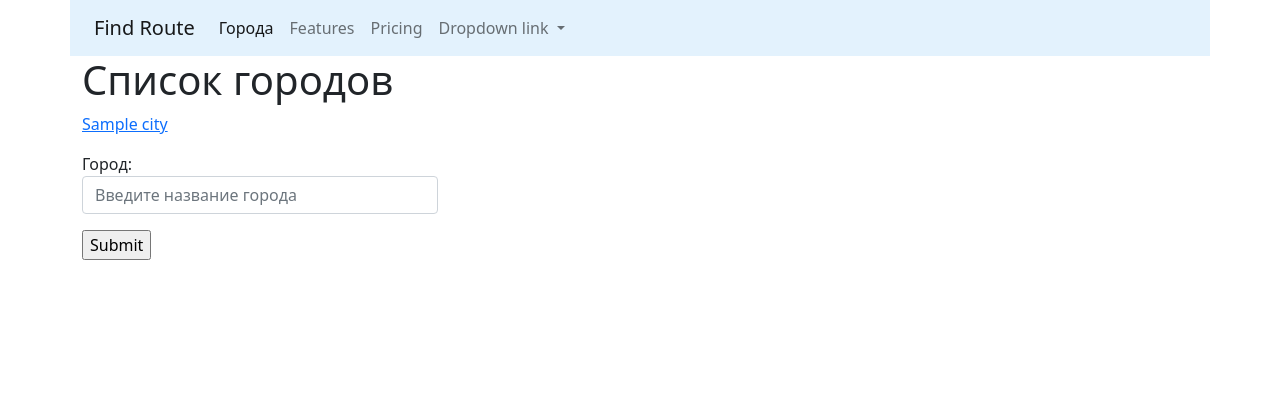
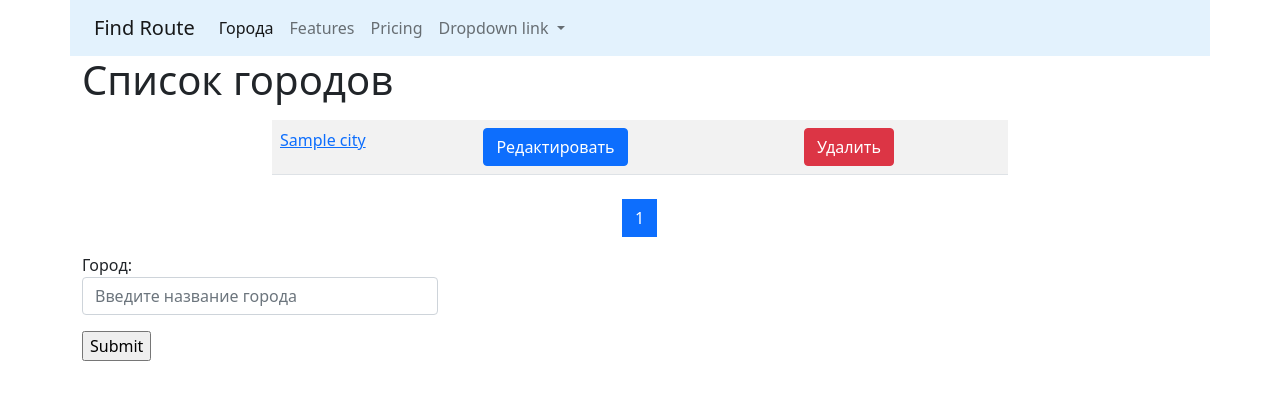
Before and after one commit to dveit/find_route, a Django app: page /cities/ in a window 1280 px wide. Shown: the top 400 px of the page. Run offline with Django 3.2, Linux system fonts and the light colour scheme; tables that the repository leaves empty hold one stand-in row (values such as "Sample post").

Commit message:
added pages and pagination

```diff
--- a/cities/templates/cities/home.html
+++ b/cities/templates/cities/home.html
@@ -4,14 +4,54 @@
 {% block content %}
 <h1>Список городов</h1>
 <div class="row">
-    <div class="col-md">
-        {% for object in objects_list %}
-            <p>
-                <a href ="{% url 'cities:detail' pk=object.pk %}">{{ object.name }}</a>
-            </p>
+    <div class="col-md-8 mx-auto my-2">
+        <table class="table table-striped">
+        {% for object in page_obj %}
+            <tr>
+                <td>
+                    <a href ="{% url 'cities:detail' pk=object.pk %}">{{ object.name }}</a>
+                </td>
+                <td>
+                    <a href ="{% url 'cities:update' pk=object.pk %}">
+                        <button type="submit" class="btn btn-primary">Редактировать</button></a>
+                </td>
+                <td>
+                    <a href ="{% url 'cities:delete' pk=object.pk %}">
+                        <button type="submit" class="btn btn-danger">Удалить</button></a>
+                </td>
+            </tr>
         {% endfor %}
+    </table>
     </div>
 </div>
+
+<nav aria-label="Page navigation example">
+    <ul class="pagination justify-content-center">
+
+        <li class="page-item">
+            {% if page_obj.has_previous %}
+                <a class="page-link" href="?page={{ page_obj.previous_page_number }}" aria-label="Previous">
+                <span aria-hidden="true">&laquo;</span>
+                </a>
+            {% endif %}
+        </li>
+
+        {% for page in page_obj.paginator.page_range %}
+            <li class="page-item {% if page == page_obj.number %} active {% endif %}">
+                <a class="page-link" href="?page={{ page }}">{{ page }}</a>
+            </li>
+        {% endfor %}
+
+        <li class="page-item">
+            {% if page_obj.has_next %}
+                <a class="page-link" href="?page={{ page_obj.next_page_number }}" aria-label="Next">
+                <span aria-hidden="true">&raquo;</span>
+                </a>
+            {% endif %}
+        </li>
+    </ul>
+  </nav>
+
 <div class="row">
     <div class="col-md-4">
         <form action="" method="post"> {% csrf_token %}
--- a/cities/urls.py
+++ b/cities/urls.py
@@ -2,7 +2,7 @@ from django.urls import path
 from cities.views import *
 
 urlpatterns = [
-    path('', home, name='home'),
+    path('', CityListView.as_view(), name='home'),
     path('detail/<int:pk>/', CityDetailView.as_view(), name='detail'),
     path('update/<int:pk>/', CityUpdateView.as_view(), name='update'),
     path('delete/<int:pk>/', CityDeleteView.as_view(), name='delete'),
--- a/cities/views.py
+++ b/cities/views.py
@@ -3,13 +3,15 @@ from django.shortcuts import get_object_or_404, render
 from cities.forms import CityForm
 from cities.models import City
 from django.views.generic.detail import DetailView
+from django.views.generic.list import ListView
 from django.views.generic.edit import CreateView, UpdateView, DeleteView
 from django.urls import reverse_lazy
+from django.core.paginator import Paginator
 
 # Create your views here.
 
 __all__ = (
-    'home', 'CityDetailView', 'CityCreateView','CityUpdateView', 'CityDeleteView',
+    'home', 'CityDetailView', 'CityCreateView','CityUpdateView', 'CityDeleteView', 'CityListView',
 )
 
 def home(request, pk=None):
@@ -24,7 +26,10 @@ def home(request, pk=None):
     #     return render(request, 'cities/detail.html', context)
     form = CityForm()
     cities = City.objects.all()
-    context = {'objects_list': cities, 'form': form}
+    content_list = Paginator(cities, 2)
+    page_number = request.GET.get('page')
+    page_obj = content_list.get_page(page_number)
+    context = {'page_obj': page_obj, 'form': form}
     return render(request, 'cities/home.html', context)
 
 class CityDetailView(DetailView):
@@ -53,3 +58,14 @@ class CityDeleteView(DeleteView):
 
     def get(self, request, *args, **kwargs):
         return self.post(request, *args, **kwargs)
+
+class CityListView(ListView):
+    paginate_by = 2
+    model = City
+    template_name = 'cities/home.html'
+
+    def get_context_data(self, **kwargs):
+        context = super().get_context_data(**kwargs)
+        form = CityForm
+        context['form'] = form
+        return context
```
